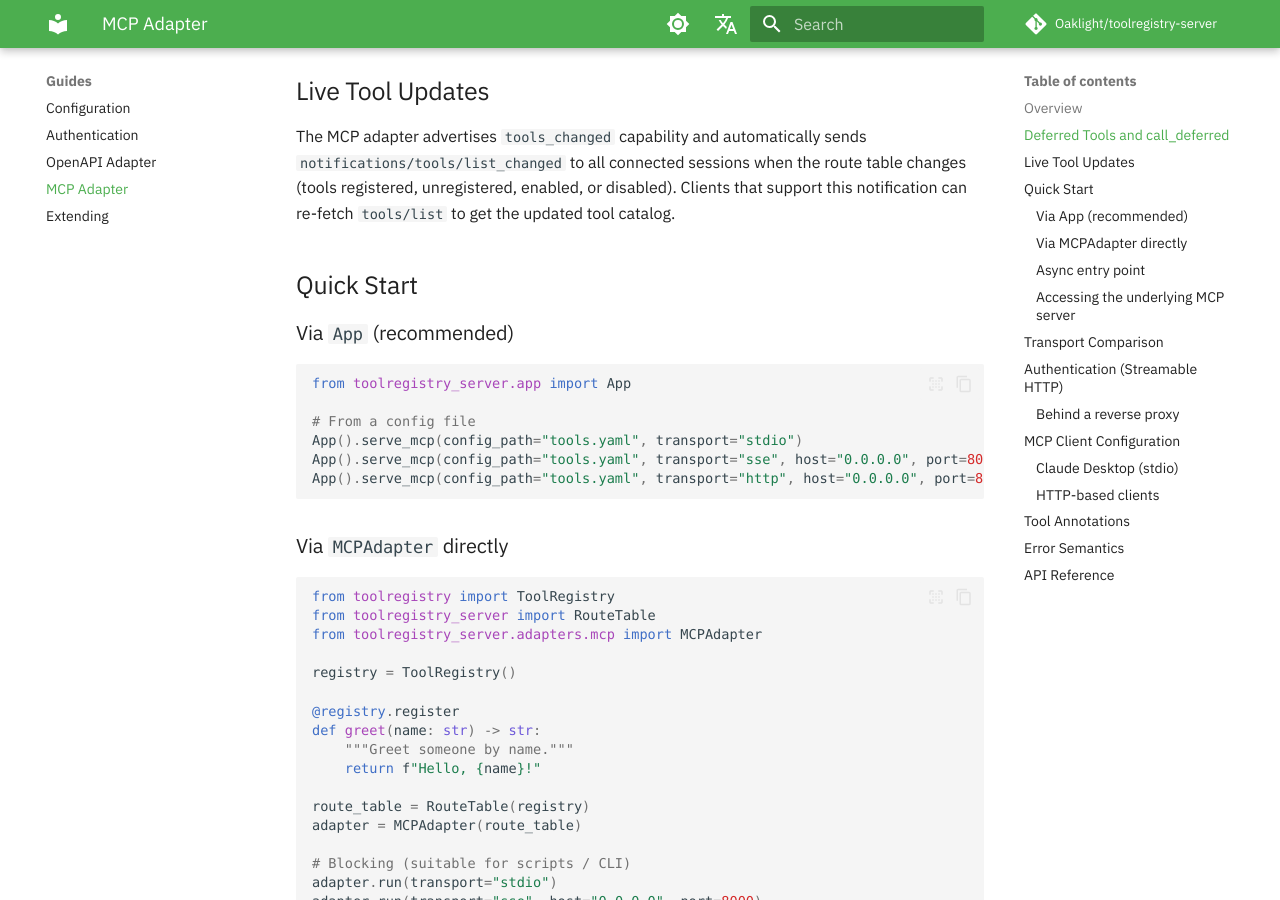
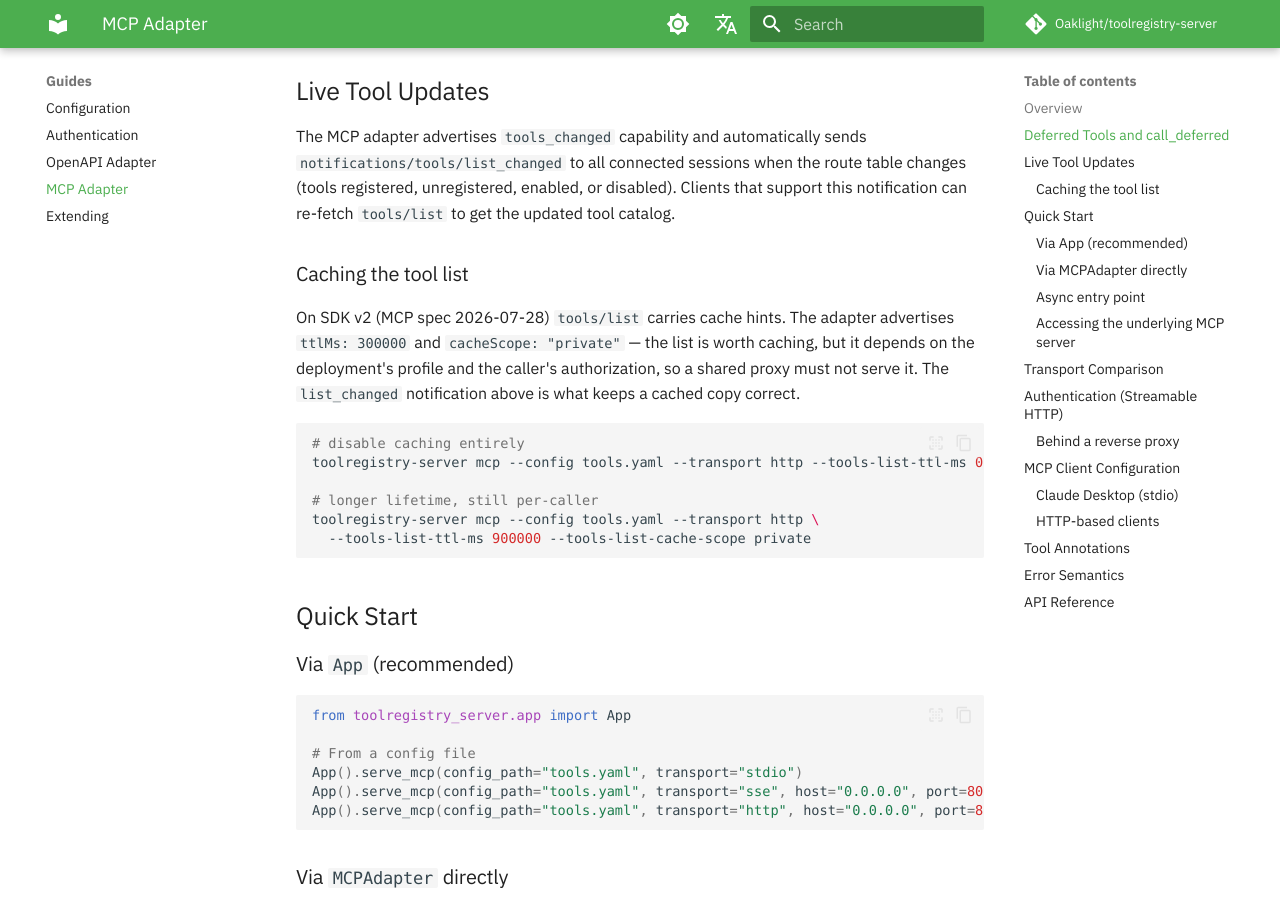
Before and after one commit to Oaklight/toolregistry-server, an MkDocs documentation site: the page built from docs/guides/mcp.md, in a window 1280 px wide and 900 px high, scrolled down 959 px. Built offline with MkDocs 1.6.1 and Material for MkDocs 9.7.7, drawn with Linux system fonts in a browser that asks for light colours; some web fonts are replaced; comment, search, counter and statistics services are not loaded.

Commit message:
docs: tools/list cache hints and the flags (#83)

````diff
--- a/docs/guides/mcp.md
+++ b/docs/guides/mcp.md
@@ -23,6 +23,19 @@ Deferred tools (those with `metadata.defer=True`) are excluded from `tools/list`
 ## Live Tool Updates
 
 The MCP adapter advertises `tools_changed` capability and automatically sends `notifications/tools/list_changed` to all connected sessions when the route table changes (tools registered, unregistered, enabled, or disabled). Clients that support this notification can re-fetch `tools/list` to get the updated tool catalog.
+
+### Caching the tool list
+
+On SDK v2 (MCP spec 2026-07-28) `tools/list` carries cache hints. The adapter advertises `ttlMs: 300000` and `cacheScope: "private"` — the list is worth caching, but it depends on the deployment's profile and the caller's authorization, so a shared proxy must not serve it. The `list_changed` notification above is what keeps a cached copy correct.
+
+```bash
+# disable caching entirely
+toolregistry-server mcp --config tools.yaml --transport http --tools-list-ttl-ms 0
+
+# longer lifetime, still per-caller
+toolregistry-server mcp --config tools.yaml --transport http \
+  --tools-list-ttl-ms 900000 --tools-list-cache-scope private
+```
 
 ## Quick Start
 
````
Also changed, not shown: docs/changelog.md (+1 -0 lines).
